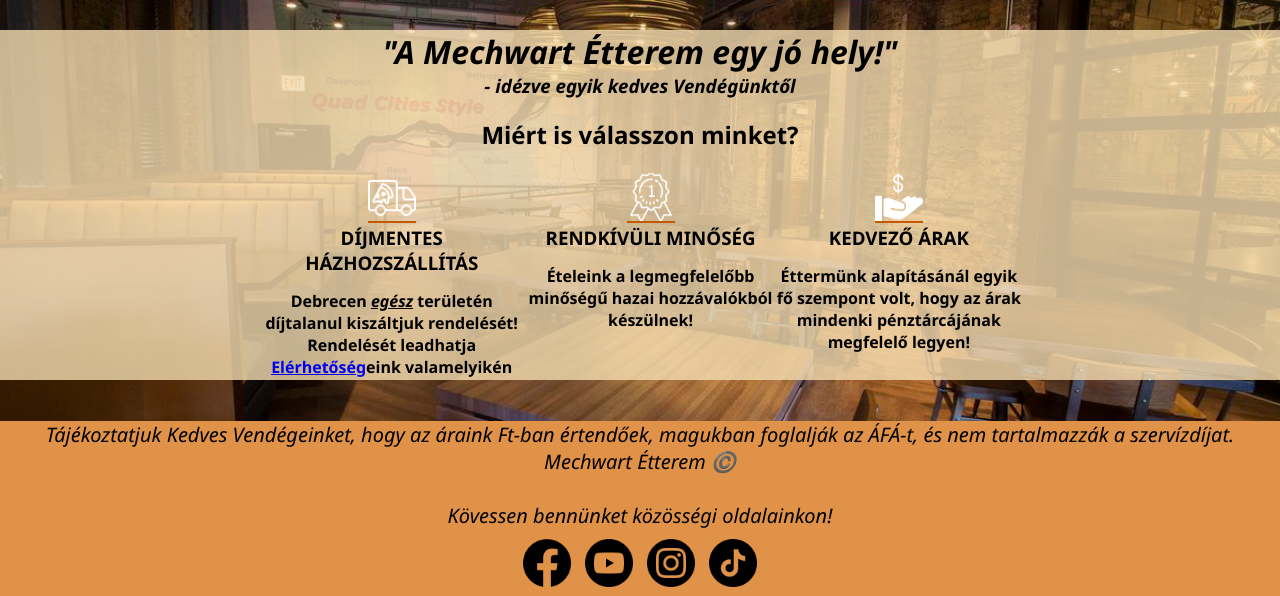
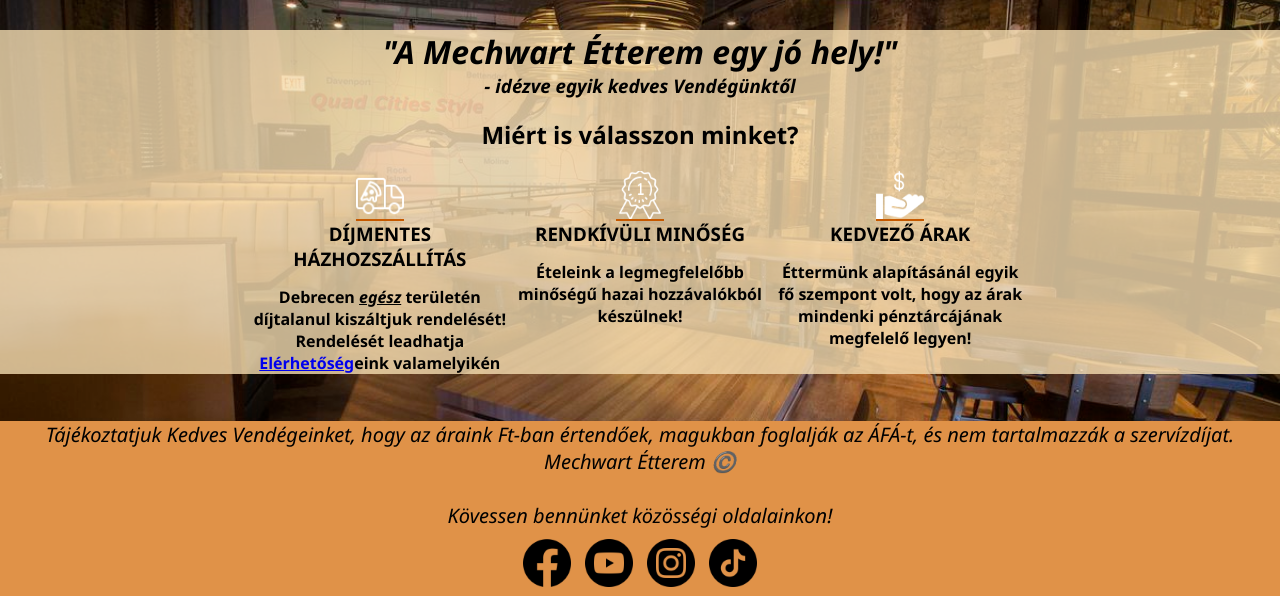
Before and after one commit to CrodinMWAS/etterem, a PHP site: page / in a window 1280 px wide. Shown: the part 204-800 px from the top of the page. Run offline with PHP 8.4, Linux system fonts and the light colour scheme.

Commit message:
utolsó update? (js, style, html bővítés, respons)

```diff
--- a/index.html
+++ b/index.html
@@ -30,37 +30,31 @@
         <h3 id="gondolat">- idézve egyik kedves Vendégünktől</h3>
 
         <h2 id="miert">Miért is válasszon minket?</h2>
-        <table id="okok">
-            <tr>
-                <td>
-                    <img src="hazhozszallitas.png" alt="házhozszállítás" width="48px" height="48px">
-                </td>
-                <td>
-                    <img src="minoseg.png" alt="minőség" width="48px" height="48px">
-                </td>
-                <td>
-                    <img src="kedvezo.png" alt="Kedvező ár" width="48px" height="48px"></img>
-                </td>
-            </tr>
-            <tr>
-                <td>
-                    <h3 class="ok">Díjmentes házhozszállítás</h3>
-                    <h4>Debrecen <i><u>egész</i></u> területén díjtalanul kiszáltjuk rendelését! Rendelését leadhatja <a href="elerhetoseg.html">Elérhetőség</a>eink valamelyikén
-                    </h4>
-                </td>
-                <td>
-                    <h3 class="ok">Rendkívüli minőség</h3>
-                    <h4>Ételeink a legmegfelelőbb minőségű hazai hozzávalókból készülnek!</h4>
-                </td>
-                <td>
-                    <h3 class="ok">Kedvező árak</h3>
-                    <h4>Éttermünk alapításánál egyik fő szempont volt, hogy az árak mindenki pénztárcájának megfelelő legyen!</h4>
-                </td>
-            </tr>
-        </table>
+        <div id="okok">
+            <div class="okdiv">
+                <img src="hazhozszallitas.png" alt="házhozszállítás" width="48px" height="48px"><br>
+                <h3 class="ok">Díjmentes házhozszállítás</h3>
+                <h4>Debrecen <i><u>egész</i></u> területén díjtalanul kiszáltjuk rendelését! Rendelését leadhatja <a
+                        href="elerhetoseg.html">Elérhetőség</a>eink valamelyikén
+                </h4>
+            </div>
+
+            <div class="okdiv">
+                <img src="minoseg.png" alt="minőség" width="48px" height="48px"><br>
+                <h3 class="ok">Rendkívüli minőség</h3>
+                <h4>Ételeink a legmegfelelőbb minőségű hazai hozzávalókból készülnek!</h4>
+            </div>
+
+            <div class="okdiv">
+                <img src="kedvezo.png" alt="Kedvező ár" width="48px" height="48px"><br>
+                <h3 class="ok">Kedvező árak</h3>
+                <h4>Éttermünk alapításánál egyik fő szempont volt, hogy az árak mindenki pénztárcájának megfelelő
+                    legyen!</h4>
+            </div>
+        </div>
     </main>
 
-    <footer style="position: fixed;">
+    <footer>
         <p id="nyilatkozat">
             Tájékoztatjuk Kedves Vendégeinket, hogy az áraink Ft-ban értendőek, magukban foglalják az ÁFÁ-t, és nem
             tartalmazzák a szervízdíjat.
--- a/italok.html
+++ b/italok.html
@@ -114,8 +114,8 @@
                 <td>500-</td>
             </tr>
             <tr>
-                <td>Vaníliás Forró csoki</td>
-                <td>980-</td>
+                <td>Fehércsokis Shaken Espresso</td>
+                <td>2220-</td>
             </tr>
         </table>
     </main>
--- a/napimenu.html
+++ b/napimenu.html
@@ -165,7 +165,7 @@
         </div>
 
         <form action="">
-            <button type="submit" id="rendeles">Rendelés</button>
+            <button type="submit" id="rendeles" onclick="rendel()">Rendelés</button>
         </form>
     </main>
 
--- a/script.js
+++ b/script.js
@@ -92,3 +92,9 @@ function kivalaszt(xd, kategoria) {
         }
     }
 }
+function rendel() {
+    alert("Rendelését rögzítettük!")
+}
+function elkuld() {
+    alert("Sikeres kapcsolatfelvétel!")
+}
--- a/style.css
+++ b/style.css
@@ -78,20 +78,7 @@ footer img {
     text-align: center;
     font-style: italic;
 }
-#miert {
-    text-align: center;
-    margin: 20px 0;
-}
-#okok {
-    width: 60%;
-    margin: auto;
-    text-align: center;
-}
-#okok td {
-    width: 20%;
-    vertical-align: top;
-}
-#okok img {
+.okdiv img {
     border-bottom: 2px solid rgb(197, 89, 0);
     vertical-align: bottom;
 }
@@ -245,4 +276,19 @@ footer img {
         height: 300px;
         width: 700px;
     }
+    .okdiv {
+        width: 20%;
+        display: inline-block;
+        vertical-align: top;
+    }
+    #okok {
+        text-align: center;
+    }
+    #miert {
+        text-align: center;
+        margin: 20px 0;
+    }
+    footer {
+        position: fixed;
+    }
 }
```
Also changed, not shown: other parts of style.css (+49 -5 lines), elerhetoseg.html (+18 -1 lines).
